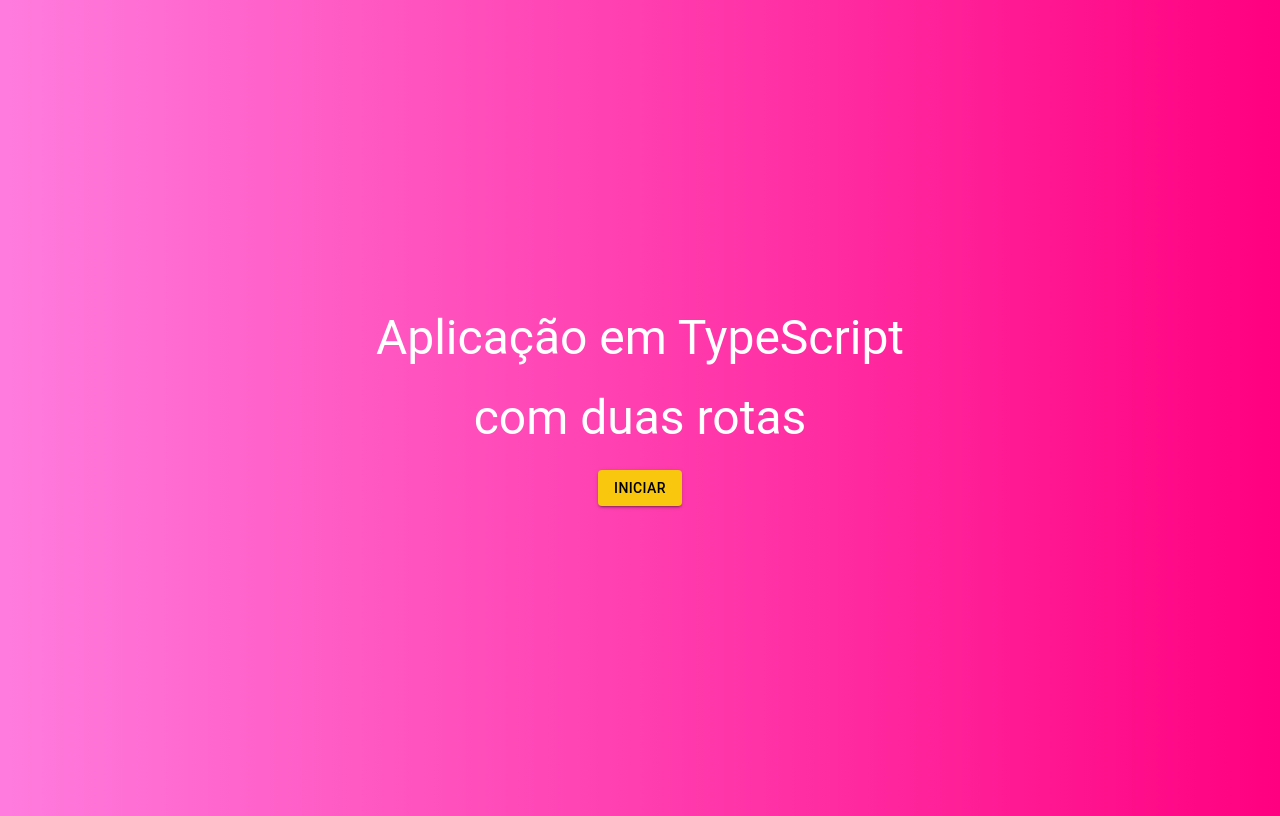
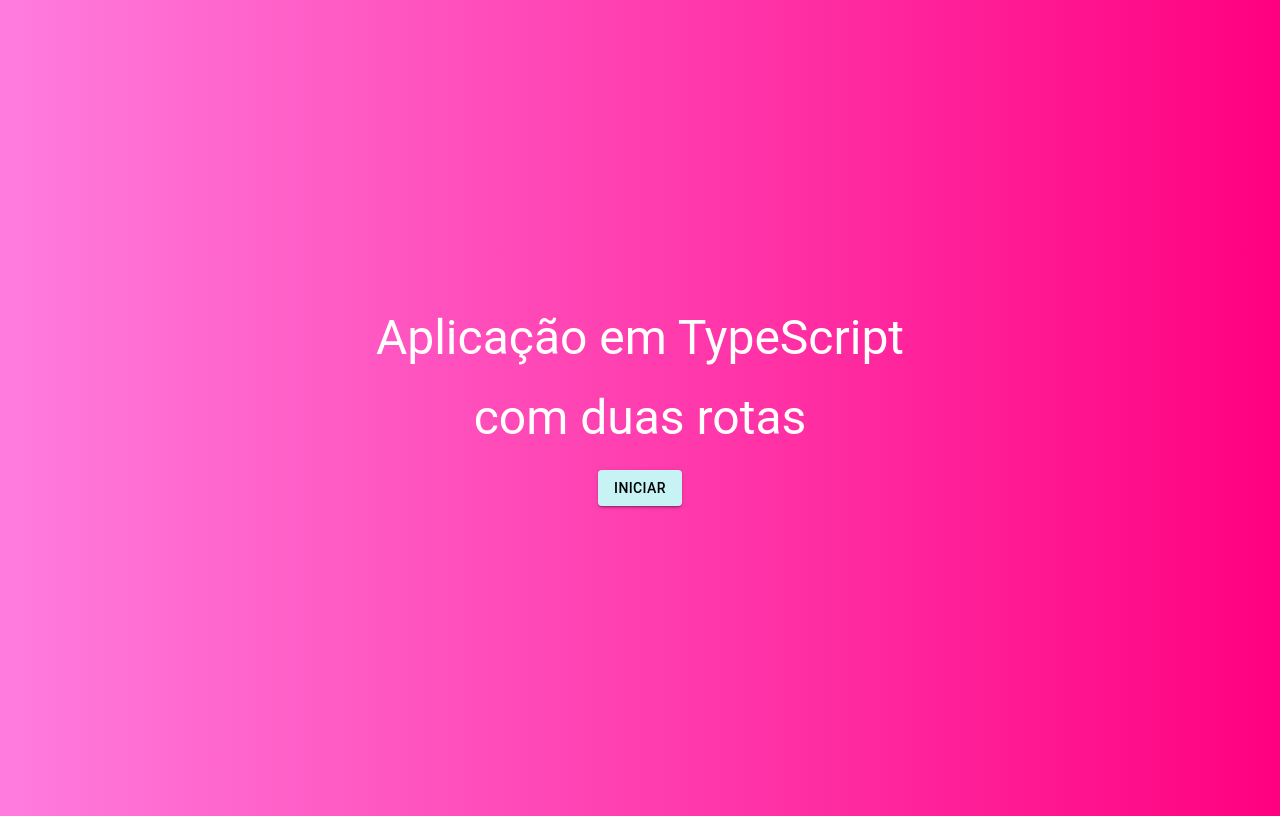
Before and after one commit to Anaju0dallagnol/ProvaDuasRotas, a React (Vite) app: page / in a window 1280 px wide. Built offline with nearby package versions, Linux system fonts and the light colour scheme.

Commit message:
Improvement-button

```diff
--- a/src/Componentes/Button.tsx
+++ b/src/Componentes/Button.tsx
@@ -11,7 +11,7 @@ interface ButtonsProps {
   export default function ComponentButton({onClick, texto }: ButtonsProps) {
     return (
 
-      <Button sx={{background:"#F9C80E",textTransform: "none",color:"black"}} variant="contained" onClick={onClick}>{texto}</Button>
+      <Button sx={{background:"#C8F3F5",textTransform: "none",color:"black"}} variant="contained" onClick={onClick}>{texto}</Button>
 
     );
   }
```
